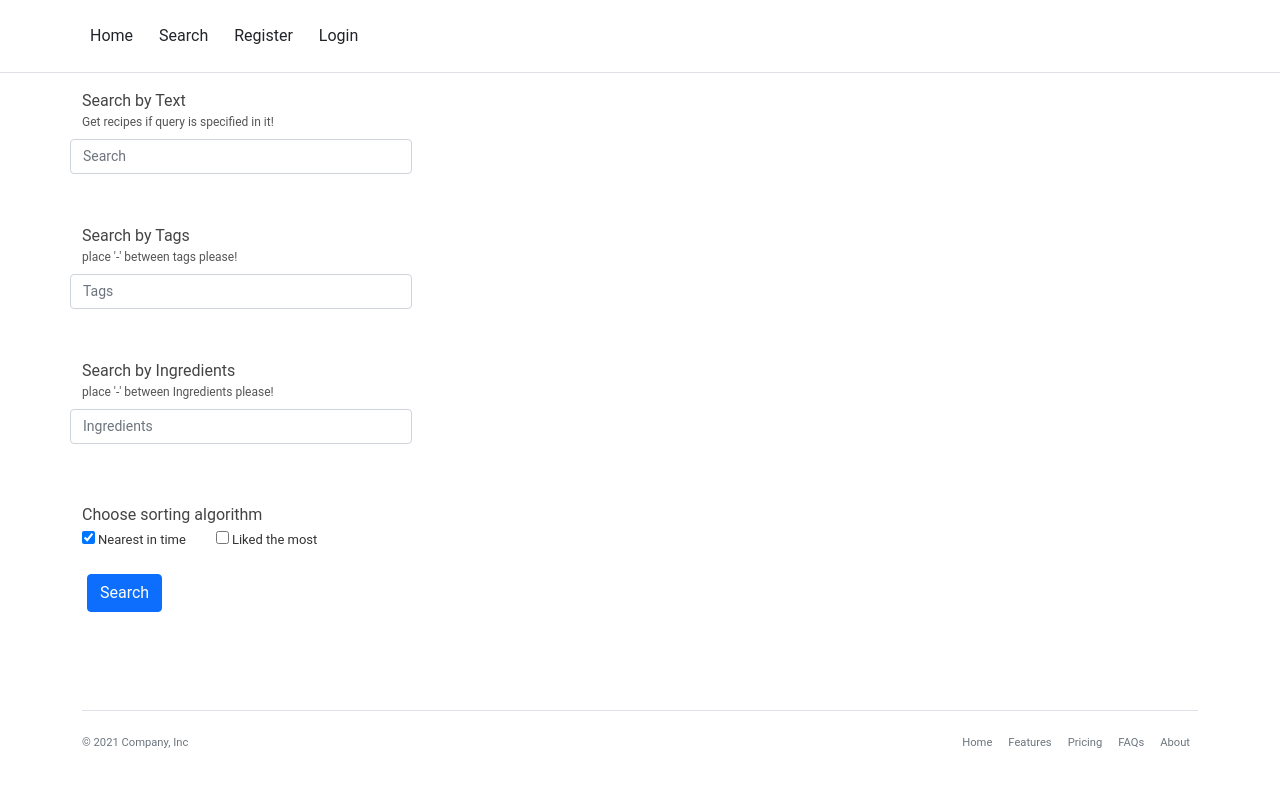
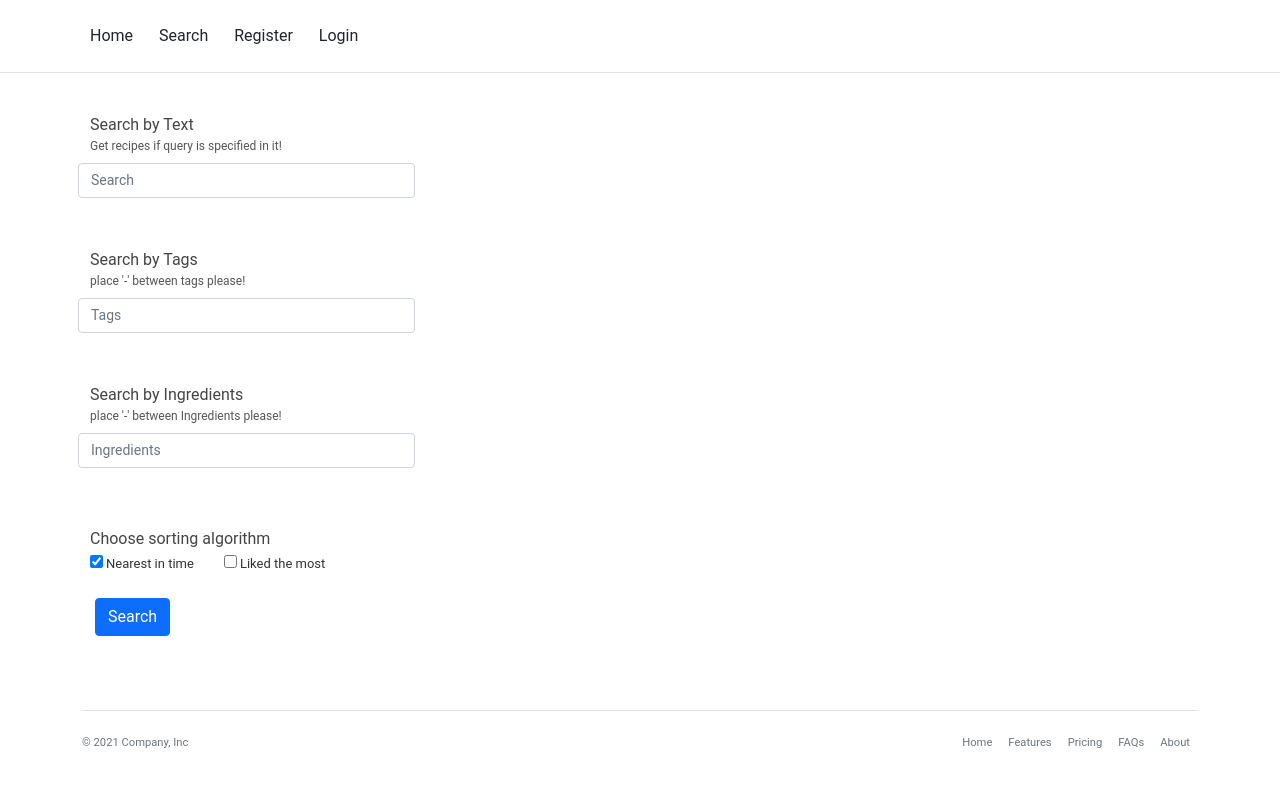
Before and after one commit to sfmqrb/web-project, a React (Create React App) app in the folder front/: page /search in a window 1280 px wide. Shown: the top 786 px of the page. Built offline with nearby package versions, Linux system fonts and the light colour scheme.

Commit message:
[Front][Dev][Minor changes]

```diff
--- a/front/src/components/SearchAdvanced/searchAdvanced.jsx
+++ b/front/src/components/SearchAdvanced/searchAdvanced.jsx
@@ -1,7 +1,6 @@
 import React, { useState, useEffect } from "react";
 import NavBar from "../navBar";
 import Footer from "../footer";
-import TitleMellow from "../common/Titles/titleMellow";
 import "./searchAdvanced.css";
 
 const SearchAdvanced = (props) => {
@@ -17,7 +16,7 @@ const SearchAdvanced = (props) => {
   return (
     <>
       <NavBar searchEnabled={false} />
-      <div className="container">
+      <div className="container  accordion-body align-middle mt-4">
         <div className="row ">
           <span className="mt--4 font-awesome">
             Search by Text
```
